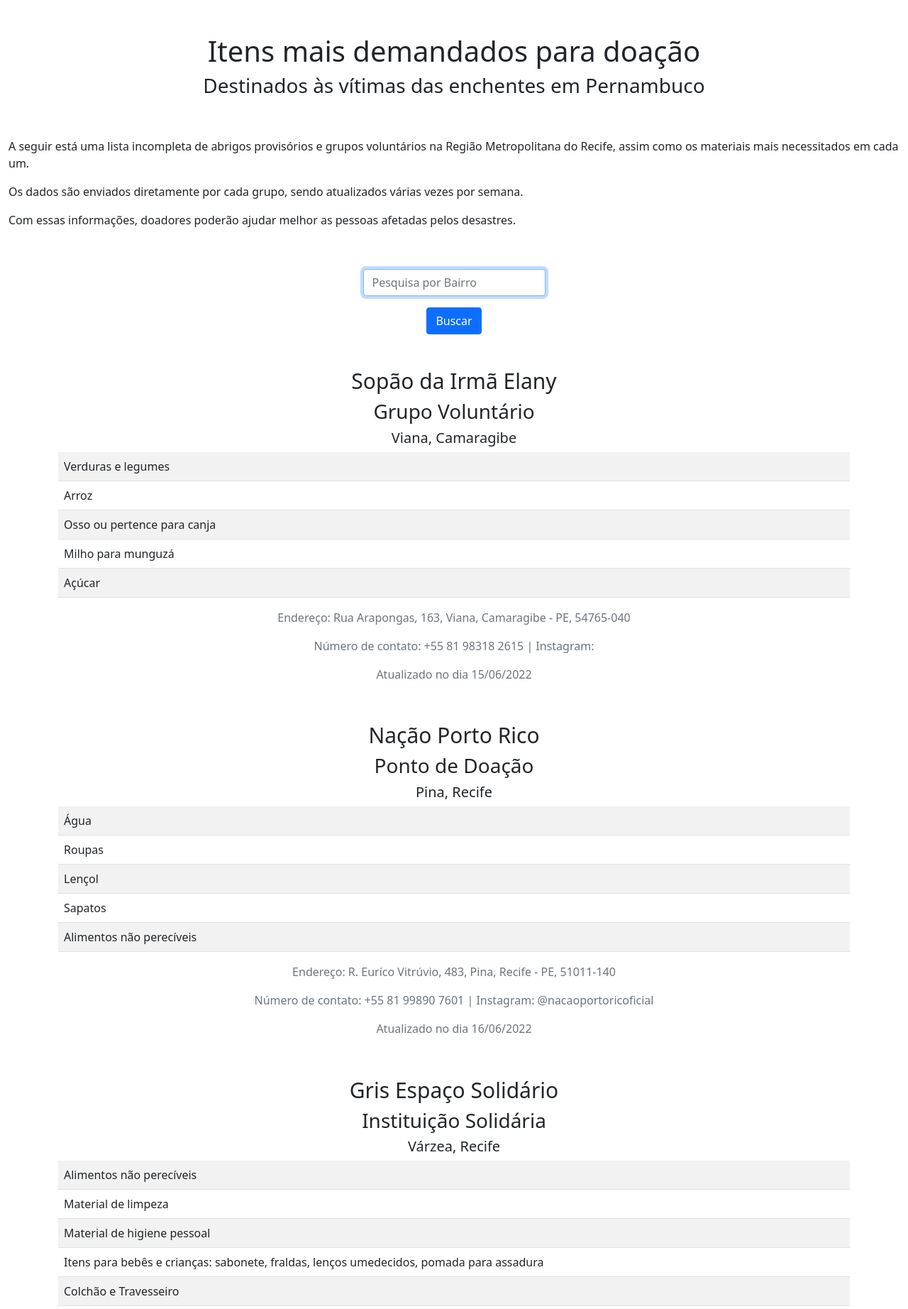
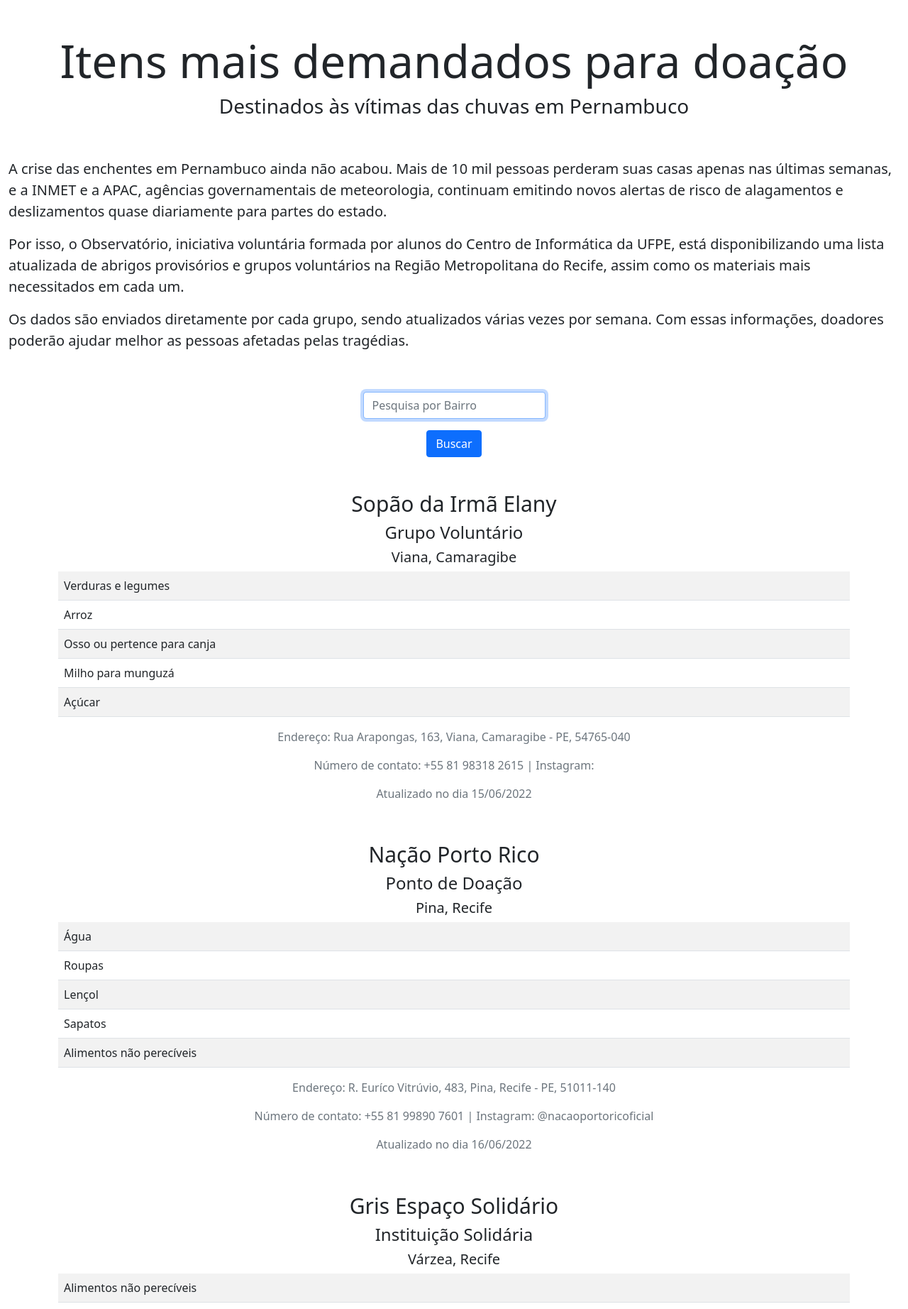
Before and after one commit to oriapierre/enchentes-pe, a Flask app: page / in a window 1280 px wide. Shown: the part 76-1920 px from the top of the page at 71% size. Run offline with Flask 2, Linux system fonts and the light colour scheme; data comes from the database, SQL or seed files in the repository; some libraries are stand-ins or nearby versions.

Commit message:
Update index.html

```diff
--- a/templates/index.html
+++ b/templates/index.html
@@ -8,20 +8,25 @@
     <head>
         <link href="https://fonts.googleapis.com/css2?family=Montserrat:wght@500&display=swap" rel="stylesheet">
         <link href="/static/styles.css" rel="stylesheet">
-        <h1>Itens mais demandados para doação</h1>
+        <h3 class = 'display-3'>Itens mais demandados para doação</h3>
     </head>
     <body>
-    <h3>Destinados às vítimas das enchentes em Pernambuco</h3>
+    <h3>Destinados às vítimas das chuvas em Pernambuco</h3>
     <p class = "spasado"></p>
-    <p class = "text-start">
-        A seguir está uma lista incompleta de abrigos provisórios e grupos voluntários na Região Metropolitana do Recife, assim como os
+    <p class = "lead" align = 'left'>
+        <b>A crise das enchentes em Pernambuco ainda não acabou.</b>
+        Mais de 10 mil pessoas perderam suas casas apenas nas últimas semanas,
+        e a INMET e a APAC, agências governamentais de meteorologia,
+        continuam emitindo novos alertas de risco de alagamentos e deslizamentos quase diariamente para partes do estado.
+    </p>
+    <p class = "lead" align = 'left'>
+        Por isso, o Observatório, iniciativa voluntária formada por alunos do Centro de Informática da UFPE, está disponibilizando
+        uma lista atualizada de abrigos provisórios e grupos voluntários na Região Metropolitana do Recife, assim como os
         materiais mais necessitados em cada um.
     </p>
-    <p class = "text-start">
+    <p class = "lead" align = 'left'>
         Os dados são enviados diretamente por cada grupo, sendo atualizados várias vezes por semana.
-    </p>
-    <p class = "text-start">
-        Com essas informações, doadores poderão ajudar melhor as pessoas afetadas pelos desastres.
+        Com essas informações, doadores poderão ajudar melhor as pessoas afetadas pelas tragédias.
     </p>
     <p class = "spasado"></p>
     <form action="/" method="post">
@@ -35,7 +40,7 @@
     <main class = "container py-5 text-center">
             {% for lugar in lugares %}
                 <h2 class = "text-center" id = "titulo">{{lugar.nome}}</h2>
-                <h3 class = 'text-center'>{{lugar.tag}}</h3>
+                <h4 class = 'text-center'>{{lugar.tag}}</h4>
                 <h3 class = "text-center" id = "bairro">{{lugar.bairro}}, {{lugar.cidade}}</h3>
                 <table class = "table table-striped">
                     <tr>
```
